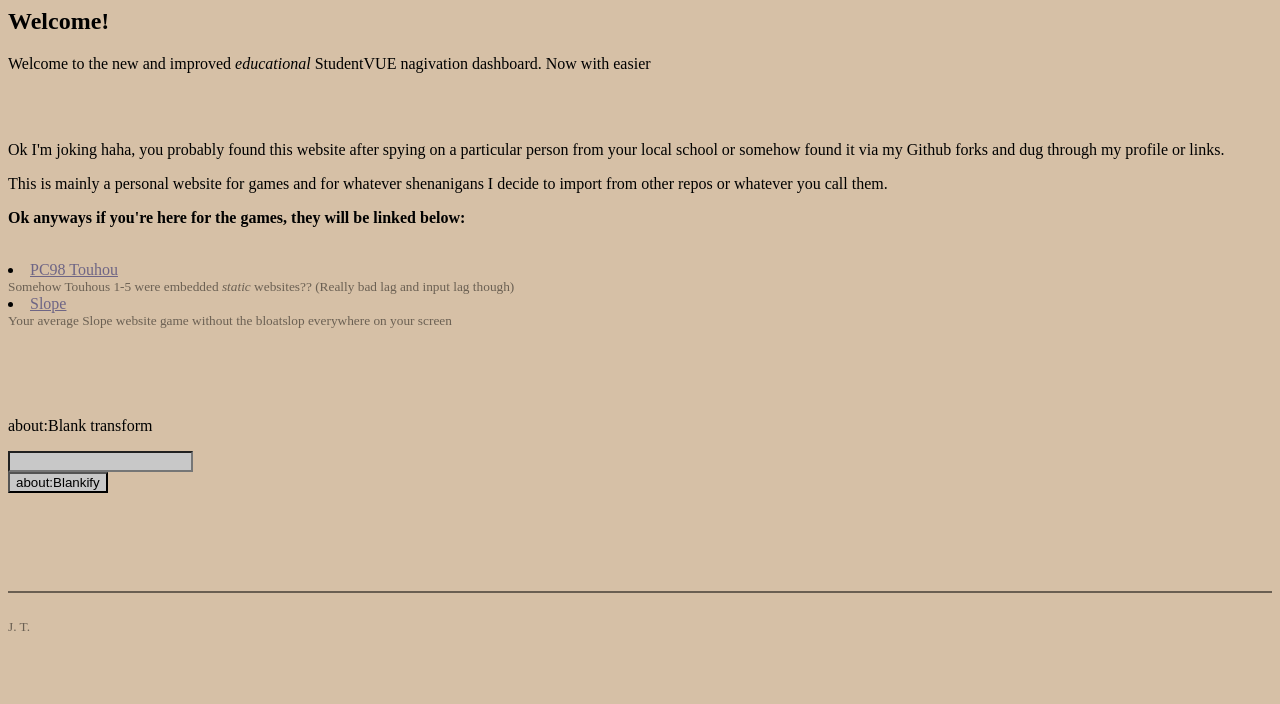
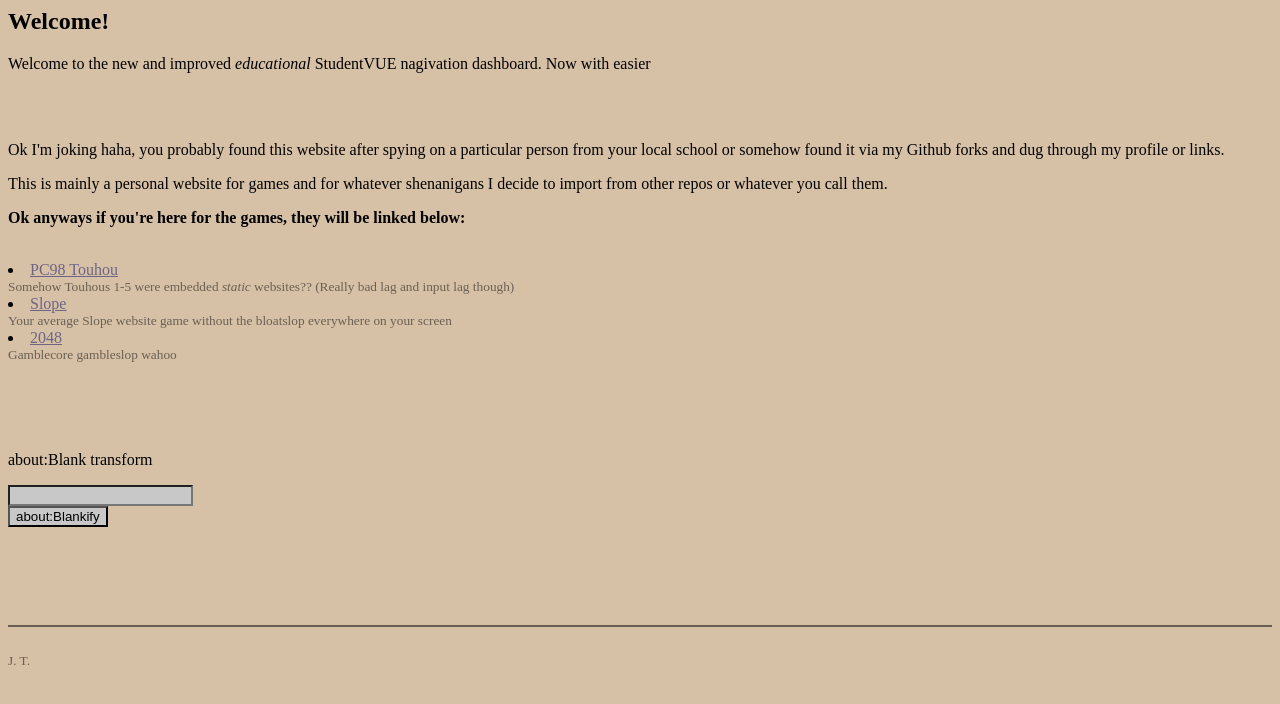
Before and after one commit to yakitori422/yakitori422.github.io, a plain HTML site: page index.html in a window 1280 px wide. Drawn offline with Linux system fonts and the light colour scheme.

Commit message:
Update index.html

```diff
--- a/index.html
+++ b/index.html
@@ -48,6 +48,7 @@
       <br>
       <li><a href="https://yakitori422.github.io/pc98th">PC98 Touhou</a></li><sub>Somehow Touhous 1-5 were embedded <i>static</i> websites?? (Really bad lag and input lag though)</sub>
       <li><a href="https://yakitori422.github.io/sloppe">Slope</a></li><sub>Your average Slope website game without the bloatslop everywhere on your screen</sub>
+	  <li><a href="https://yakitori422.github.io/2048">2048</a></li><sub>Gamblecore gambleslop wahoo</sub>
 
       <br><br><br><br><br>
 
```
